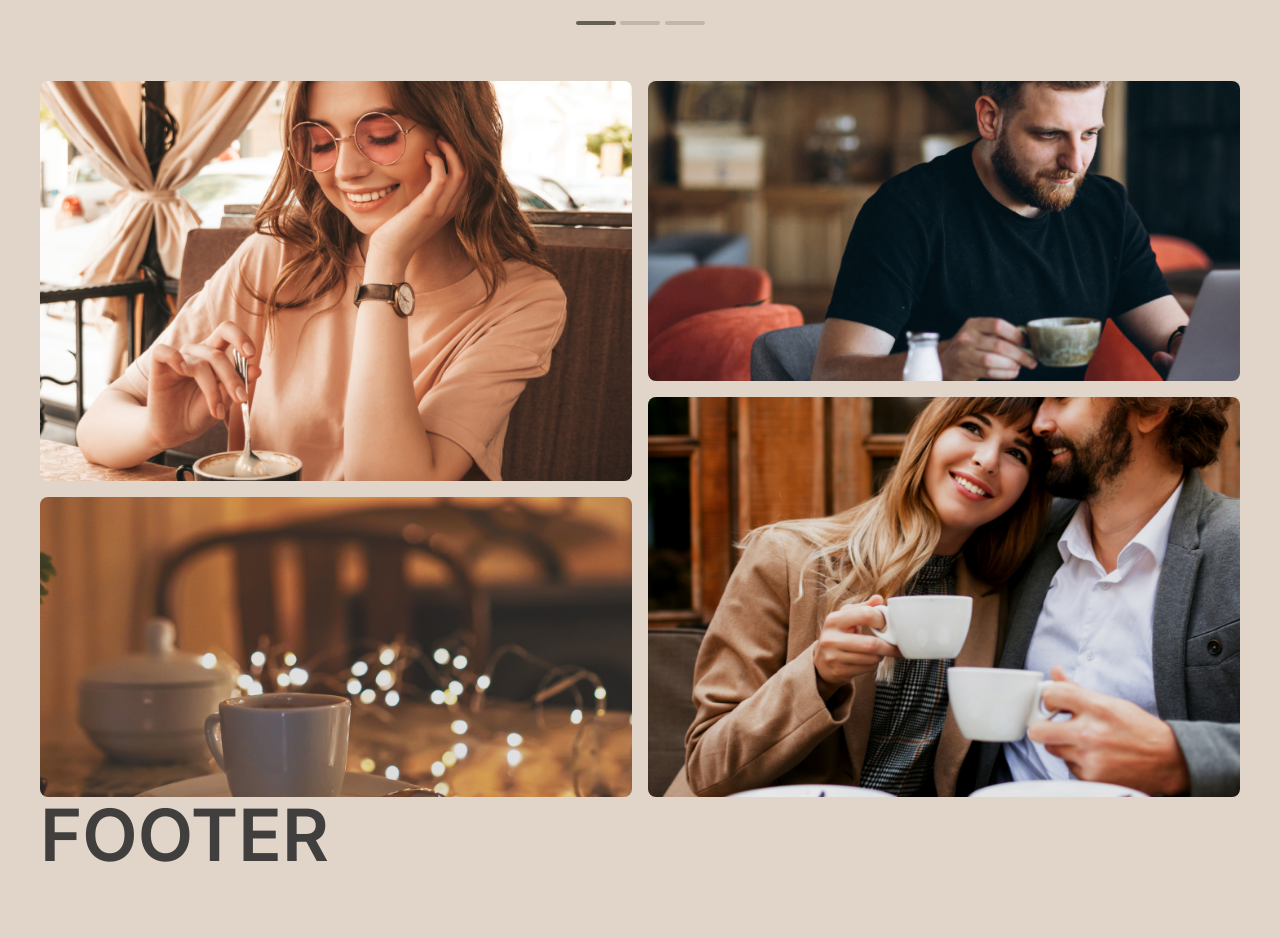
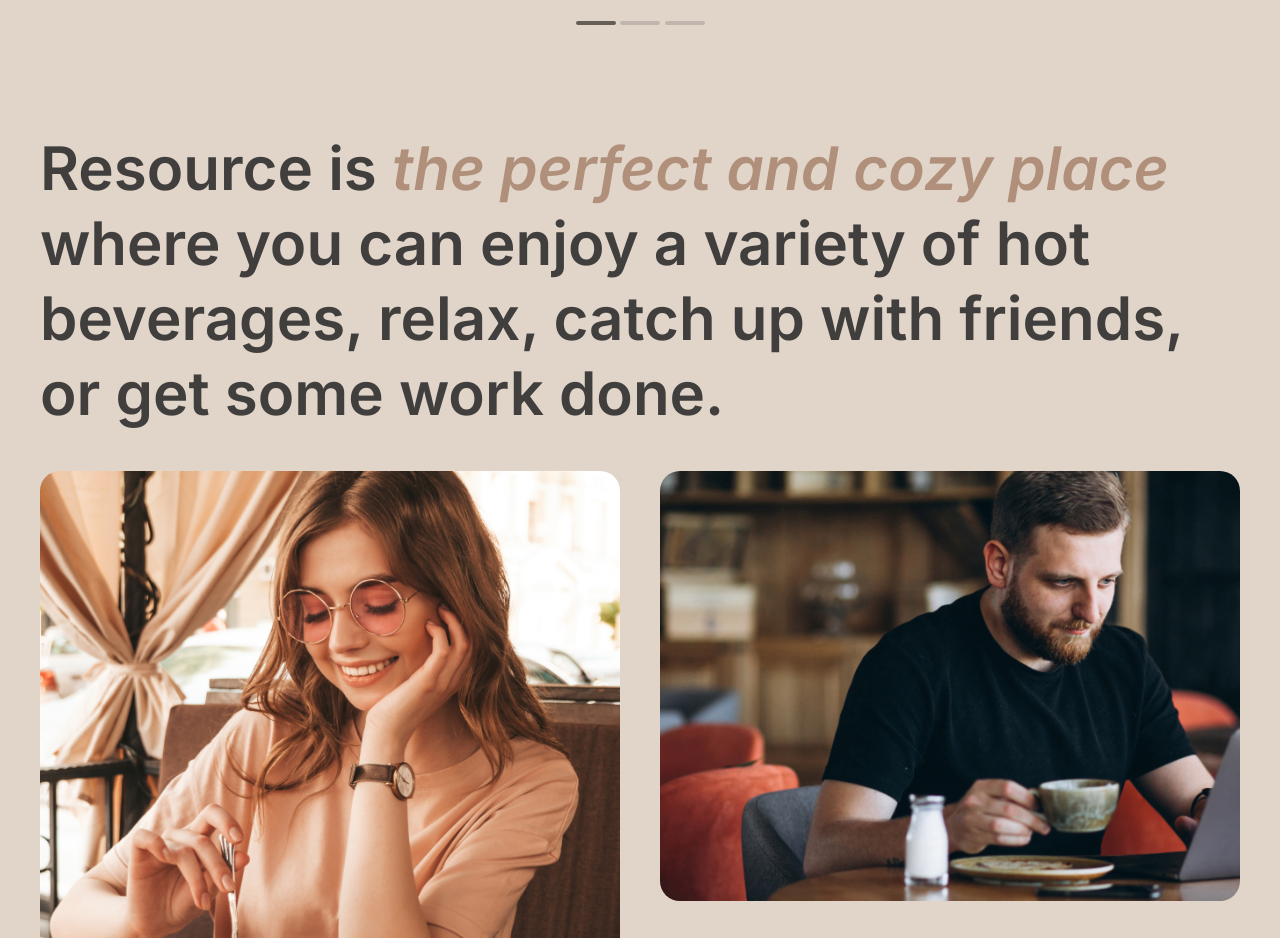
Before and after one commit to petrushevskiyMaksim/rsschool-landing-page, a website built with Vite: page index.html in a window 1280 px wide. Shown: the part 1580-2518 px from the top of the page. Before the commit the page ends 2493 px from the top, so only its background shows below. Built offline with nearby package versions, Linux system fonts and the light colour scheme.

Commit message:
done about section

```diff
--- a/index.html
+++ b/index.html
@@ -128,27 +128,36 @@
                         </div>
                     </div>
                 </section>
-                <section>
+                <section class="about">
+                    <h2 class="about__title">
+                        Resource is <span class="accent">the perfect and cozy place</span> where you
+                        can enjoy a variety of hot beverages, relax, catch up with friends, or get
+                        some work done.
+                    </h2>
                     <div class="gallery">
-                        <div class="gallery__column">
-                            <img
-                                class="gallery__item gallery__item--tall"
-                                src="src/assets/img/about/about-1.png"
-                                alt="" />
-                            <img
-                                class="gallery__item gallery__item--short"
-                                src="src/assets/img/about/about-2.png"
-                                alt="" />
+                        <div class="gallery__col col-left">
+                            <div class="gallery__item">
+                                <img
+                                    src="./src/assets/img/about/about-1.png"
+                                    alt="women drink coffee" />
+                            </div>
+                            <div class="gallery__item">
+                                <img
+                                    src="./src/assets/img/about/about-2.png"
+                                    alt="women drink coffee" />
+                            </div>
                         </div>
-                        <div class="gallery__column">
-                            <img
-                                class="gallery__item gallery__item--short"
-                                src="src/assets/img/about/about-3.png"
-                                alt="" />
-                            <img
-                                class="gallery__item gallery__item--tall"
-                                src="src/assets/img/about/about-4.png"
-                                alt="" />
+                        <div class="gallery__col col-right">
+                            <div class="gallery__item">
+                                <img
+                                    src="./src/assets/img/about/about-3.png"
+                                    alt="women drink coffee" />
+                            </div>
+                            <div class="gallery__item">
+                                <img
+                                    src="./src/assets/img/about/about-4.png"
+                                    alt="women drink coffee" />
+                            </div>
                         </div>
                     </div>
                 </section>
--- a/src/style/abstracts/_placeholders.scss
+++ b/src/style/abstracts/_placeholders.scss
@@ -1,3 +1,7 @@
 %transition {
     transition: all 0.3s ease-out;
 }
+
+%transition_scale {
+    transition: transform 1s ease-out;
+}
--- /dev/null
+++ b/src/style/components/_gallery.scss
@@ -0,0 +1,44 @@
+@use '../abstracts' as *;
+
+.gallery {
+    display: flex;
+    justify-content: center;
+    gap: 40px;
+}
+
+.gallery__col {
+    max-width: 660px;
+    display: flex;
+    flex-direction: column;
+    gap: 40px;
+}
+
+.col-left > :nth-child(even) {
+    height: 430px;
+}
+
+.col-right > :nth-child(odd) {
+    height: 430px;
+}
+
+.gallery__item {
+    max-height: 590px;
+    overflow: hidden;
+    border-radius: 20px;
+    cursor: pointer;
+
+    &:hover img {
+        @extend %transition_scale;
+
+        transform: scale(100%);
+    }
+}
+
+.gallery__item img {
+    width: 100%;
+    height: 100%;
+    display: block;
+    object-fit: cover;
+    transform: scale(110%);
+    @extend %transition_scale;
+}
--- a/src/style/pages/home/_about.scss
+++ b/src/style/pages/home/_about.scss
@@ -1,26 +1,6 @@
-.gallery {
-    display: grid;
-    grid-template-columns: 1fr 1fr;
-    gap: 16px;
+.about {
+    padding: 50px 0;
 }
-
-.gallery__column {
-    display: flex;
-    flex-direction: column;
-    gap: 16px;
+.about__title {
+    margin-bottom: 40px;
 }
-
-.gallery__item {
-    width: 100%;
-    display: block;
-    object-fit: cover;
-    border-radius: 8px;
-}
-
-.gallery__item--tall {
-    height: 400px;
-}
-
-.gallery__item--short {
-    height: 300px;
-}
--- a/src/style/style.scss
+++ b/src/style/style.scss
@@ -14,6 +14,7 @@
 @use 'components/button-primary';
 @use 'components/button-slider';
 @use 'components/slider';
+@use 'components/gallery';
 
 @use 'pages/home/hero';
 @use 'pages/home/favorite';
```
Also changed, not shown: package.json (indentation only), 1 other file.
